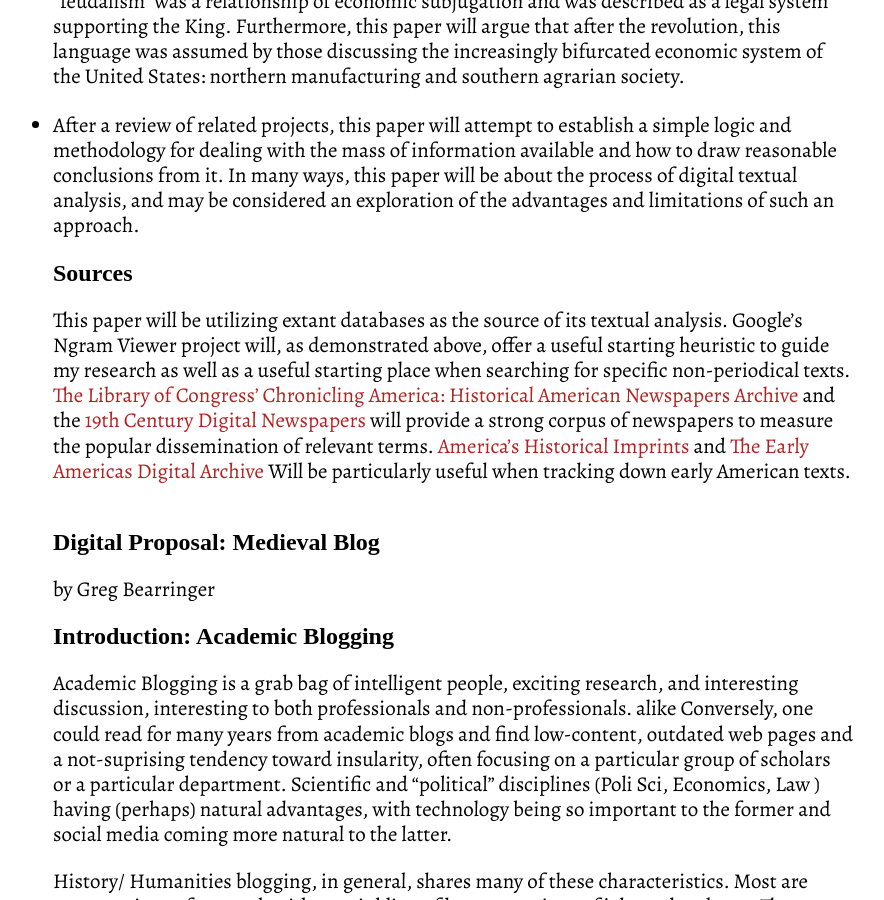
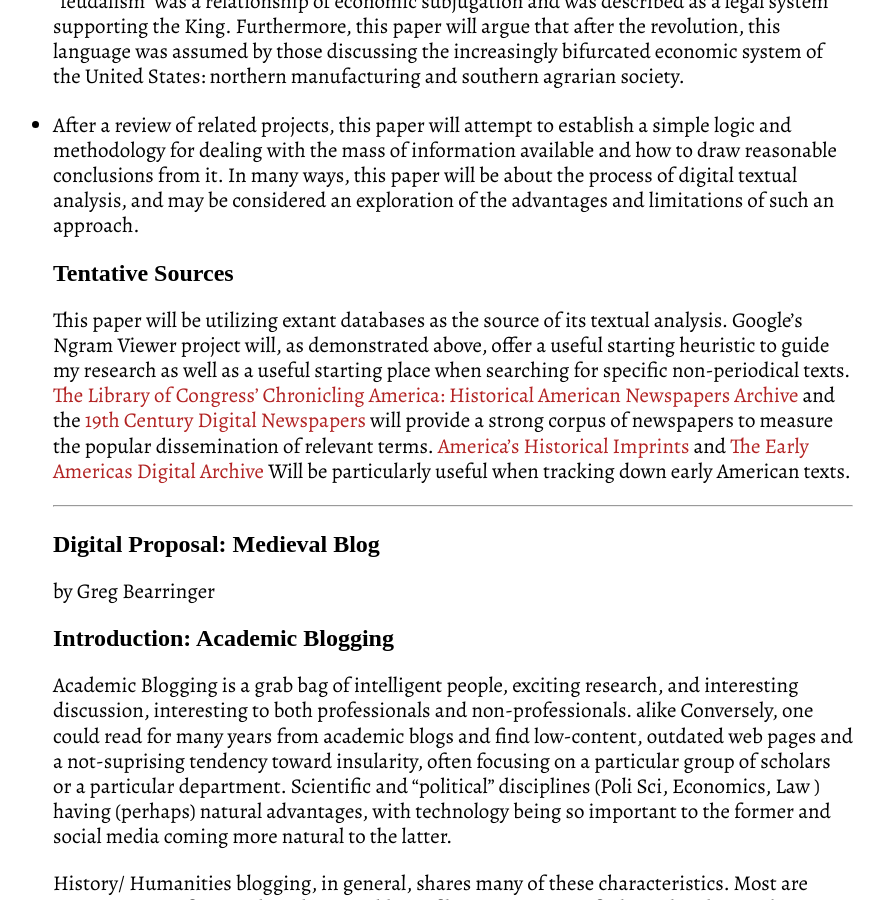
Before and after one commit to chadblack/history580, a Jekyll site: the page built from _posts/2013-10-09-hooray-for-insomnia-proposals.md, in a window 1280 px wide and 900 px high, scrolled down 1674 px. Shown: the whole window, without its empty margins (187-1071 px from the left). Built offline with Jekyll 4.4.1, drawn with Linux system fonts in a browser that asks for light colours; some web fonts are replaced; Markdown is read by kramdown in place of the engine named in the settings; comment, search, counter and statistics services are not loaded.

Commit message:
Created 2013-10-09-hooray-for-insomnia-proposals.md

```diff
--- a/_posts/2013-10-09-hooray-for-insomnia-proposals.md
+++ b/_posts/2013-10-09-hooray-for-insomnia-proposals.md
@@ -31,14 +31,15 @@ This paper will follow a very specific progress delineated below:
 
 *  After a review of related projects, this paper will attempt to establish a simple logic and methodology for dealing with the mass of information available and how to draw reasonable conclusions from it.   In many ways, this paper will be about the process of digital textual analysis, and may be considered an exploration of the advantages and limitations of such an approach.
 
-## Sources
+## Tentative Sources
 This paper will be utilizing extant databases as the source of its textual analysis. Google's Ngram Viewer project will, as demonstrated above, offer a useful starting heuristic to guide my research as well as a useful starting place when searching for specific non-periodical texts. [The Library of Congress' Chronicling America: Historical American Newspapers Archive](http://chroniclingamerica.loc.gov/) and the [19th Century Digital Newspapers](http://infotrac.galegroup.com/itw/infomark/0/1/1/purl=rc6_NCNP?sw_aep=knox61277) will provide a strong corpus of newspapers to measure the popular dissemination of relevant terms. [America's Historical Imprints](http://infoweb.newsbank.com/iw-search/we/Evans?p_product=EAIX&p_action=keyword&p_theme=eai&p_nbid=O53L56QLMTM4MTE3MDUyNC44ODQzMzQ6MToxMzoxOTIuMjQ5LjEuMTM5&p_clear_search=yes&d_refprod=EAIX&) and [The Early Americas Digital Archive]( http://mith.umd.edu//eada/)  Will be particularly useful when tracking down early American texts.
-
 
 
 [^1]: Alexis de Tocqueville and Arthur Goldhammer, *Democracy in America* (New York: Library of America, 2004), 706.
 
 [^2]: Not directly related to this discussion, but important nonetheless: feudalism has been largely discredited as a useful term because in use, it  can (and often does) have contradictory definitions depending upon who is using it; cf. [ Elizabeth A.R. Brown, "The Tyranny of a Construct: Feudalism and Historians of Medieval Europe," The American Historical Review, Vol. 79, No. 4 (Oct., 1974), pp. 1063-1088, at 1075-1076.](http://isites.harvard.edu/fs/docs/icb.topic867458.files/Brown-Tyranny-of-a-Construct.pdf)
+
+*******
 
 # Digital Proposal: Medieval Blog
 by Greg Bearringer
```
